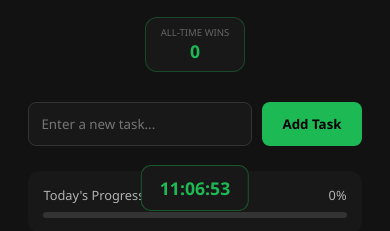
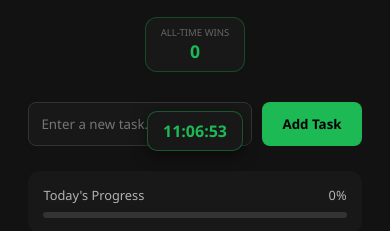
Before and after one commit to Isha493/studybeats, a plain HTML site: page frontend/todo/todo.html in a window 390 px wide. Shown: the part 613-844 px from the top of the page. Drawn offline with nearby package versions, Linux system fonts and the light colour scheme.

Commit message:
Fixed mobile clock visibilty by moving it up

```diff
--- a/frontend/todo/todo-style.css
+++ b/frontend/todo/todo-style.css
@@ -170,5 +170,19 @@ li {
     .task-timer-container { width: 100%; max-width: 250px; margin: 0 auto; }
     .task-actions { justify-content: space-evenly; width: 100%; border-top: 1px solid #222; padding-top: 15px; }
 
-    .clock-container { left: 50%; transform: translateX(-50%); width: max-content; }
+    /* Update this specific part inside your @media query */
+@media (max-width: 800px) {
+    /* ... (keep your other mobile styles) ... */
+
+    .clock-container {
+        left: 50%;
+        transform: translateX(-50%);
+        width: max-content;
+        bottom: 80px; /* Moved up to clear the mobile browser's bottom bar */
+        box-shadow: 0 4px 15px rgba(0,0,0,0.5); /* Added shadow to pop against background */
+        font-size: 1rem;
+        padding: 8px 15px;
+        z-index: 9999; /* Ensures it stays on top of everything */
+    }
 }
+}
```
